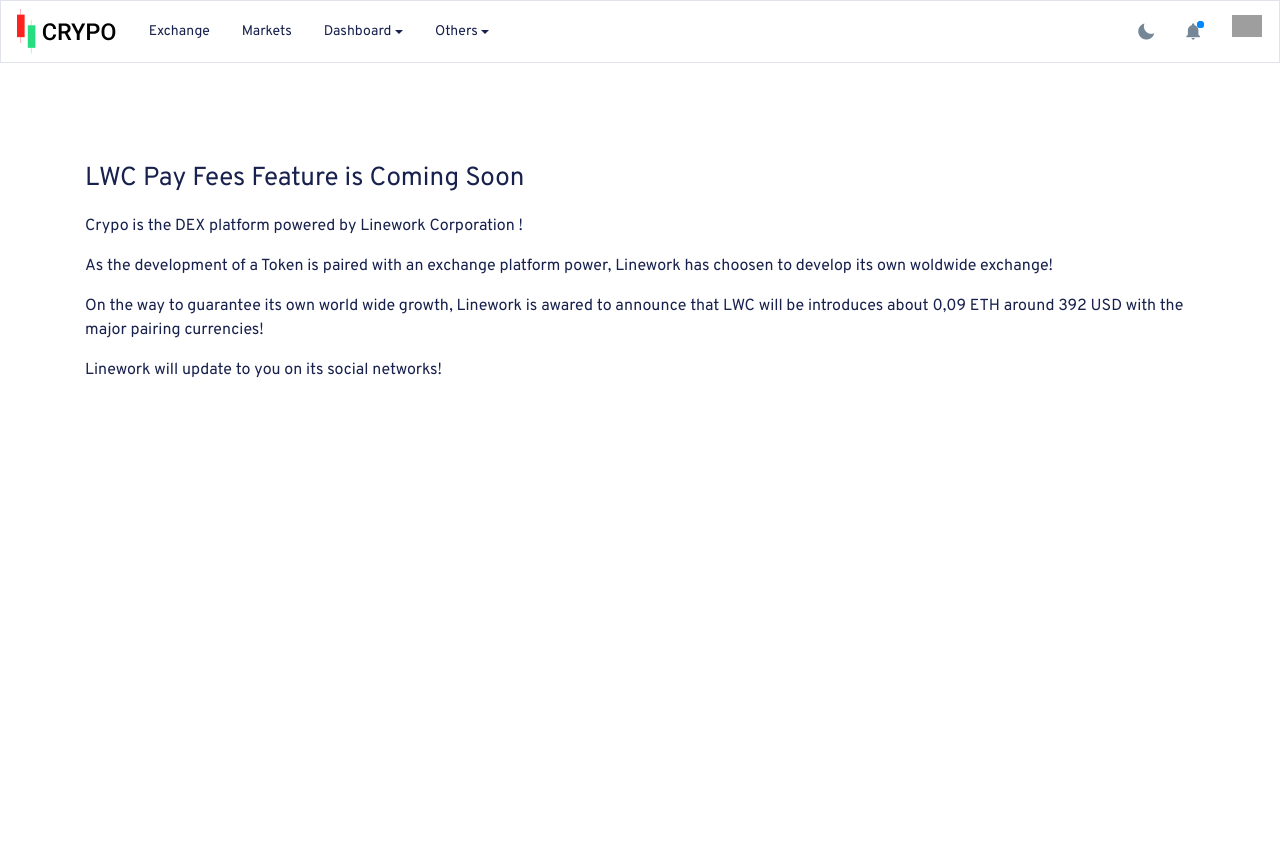
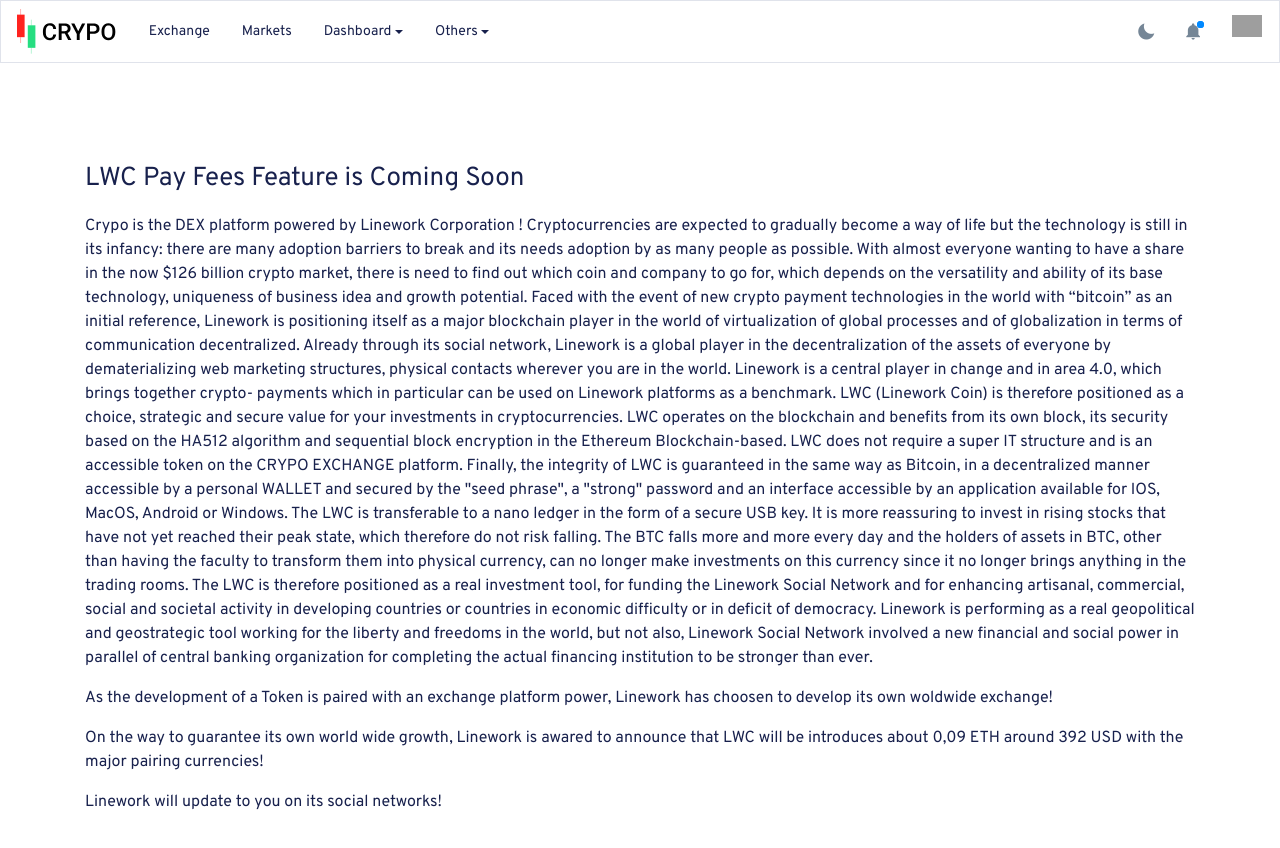
Before and after one commit to Lineworkofficial/crypo, a Next.js app: page /news-details in a window 1280 px wide. Shown: the top 848 px of the page. Before the commit the page ends 800 px from the top, so only its background shows below. Built offline with nearby package versions, Linux system fonts and the light colour scheme; grey boxes are pictures that could not be loaded.

Commit message:
Update news-details.js

```diff
--- a/pages/news-details.js
+++ b/pages/news-details.js
@@ -11,6 +11,50 @@
               <h2>LWC Pay Fees Feature is Coming Soon</h2>
               <p>
                 Crypo is the DEX platform powered by Linework Corporation !
+
+    Cryptocurrencies are expected to gradually become a way of life but the technology is still
+    in its infancy: there are many adoption barriers to break and its needs adoption by as many
+    people as possible.
+
+    With almost everyone wanting to have a share in the now $126 billion crypto market, there is
+    need to find out which coin and company to go for, which depends on the versatility and ability
+    of its base technology, uniqueness of business idea and growth potential.
+
+     Faced with the event of new crypto payment technologies in the world with “bitcoin” as an
+    initial reference, Linework is positioning itself as a major blockchain player in the world
+    of virtualization of global processes and of globalization in terms of communication decentralized.
+
+     Already through its social network, Linework is a global player in the decentralization of the
+    assets of everyone by dematerializing web marketing structures, physical contacts wherever you
+    are in the world.
+
+    Linework is a central player in change and in area 4.0, which brings together crypto- payments
+    which in particular can be used on Linework platforms as a benchmark.
+
+    LWC (Linework Coin) is therefore positioned as a choice, strategic and secure value for your
+  investments in cryptocurrencies. LWC operates on the blockchain and benefits from its own block,
+    its security based on the HA512 algorithm and sequential block encryption in the Ethereum Blockchain-based.
+
+    LWC does not require a super IT structure and is an accessible token on the CRYPO EXCHANGE platform.
+
+    Finally, the integrity of LWC is guaranteed in the same way as Bitcoin, in a decentralized manner
+    accessible by a personal WALLET and secured by the "seed phrase", a "strong" password and an
+    interface accessible by an application available for IOS, MacOS, Android or Windows. The LWC
+    is transferable to a nano ledger in the form of a secure USB key.
+
+    It is more reassuring to invest in rising stocks that have not yet reached their peak state, which
+  therefore do not risk falling. The BTC falls more and more every day and the holders of assets in BTC,
+    other than having the faculty to transform them into physical currency, can no longer make investments
+    on this currency since it no longer brings anything in the trading rooms.
+
+    The LWC is therefore positioned as a real investment tool, for funding the Linework Social Network
+    and for enhancing artisanal, commercial, social and societal activity in developing countries or
+    countries in economic difficulty or in deficit of democracy.
+
+    Linework is performing as a real geopolitical and geostrategic tool working for the liberty and
+    freedoms in the world, but not also, Linework Social Network involved a new financial and social
+    power in parallel of central banking organization for completing the actual financing institution
+    to be stronger than ever.
               </p>
               <p>
                 As the development of a Token is paired with an exchange platform
```
